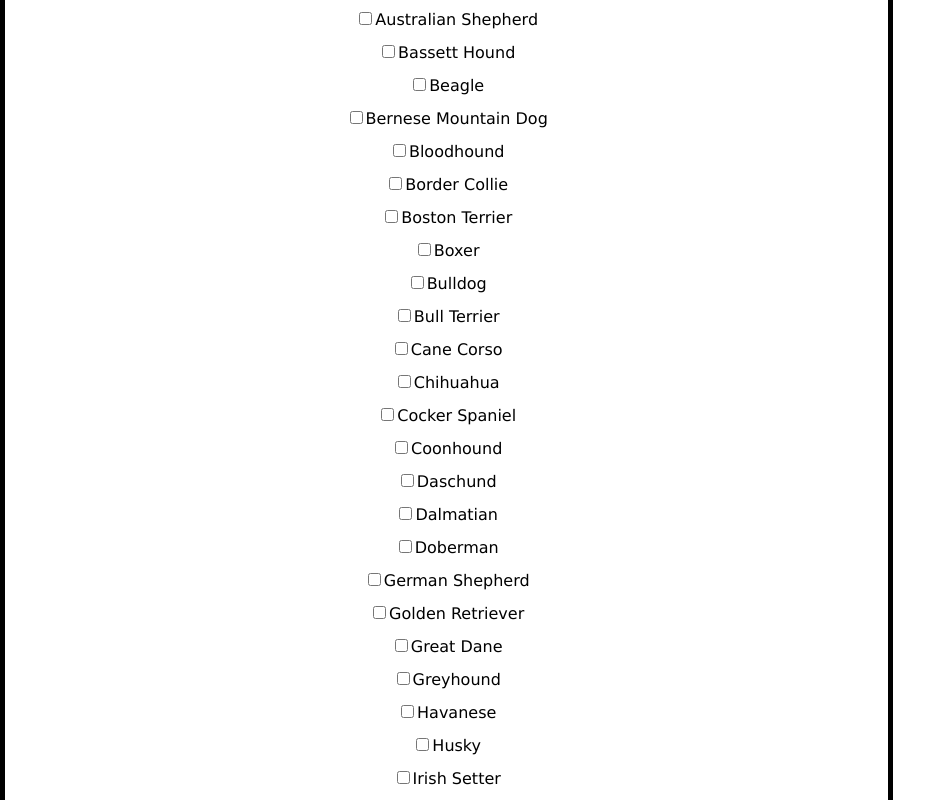
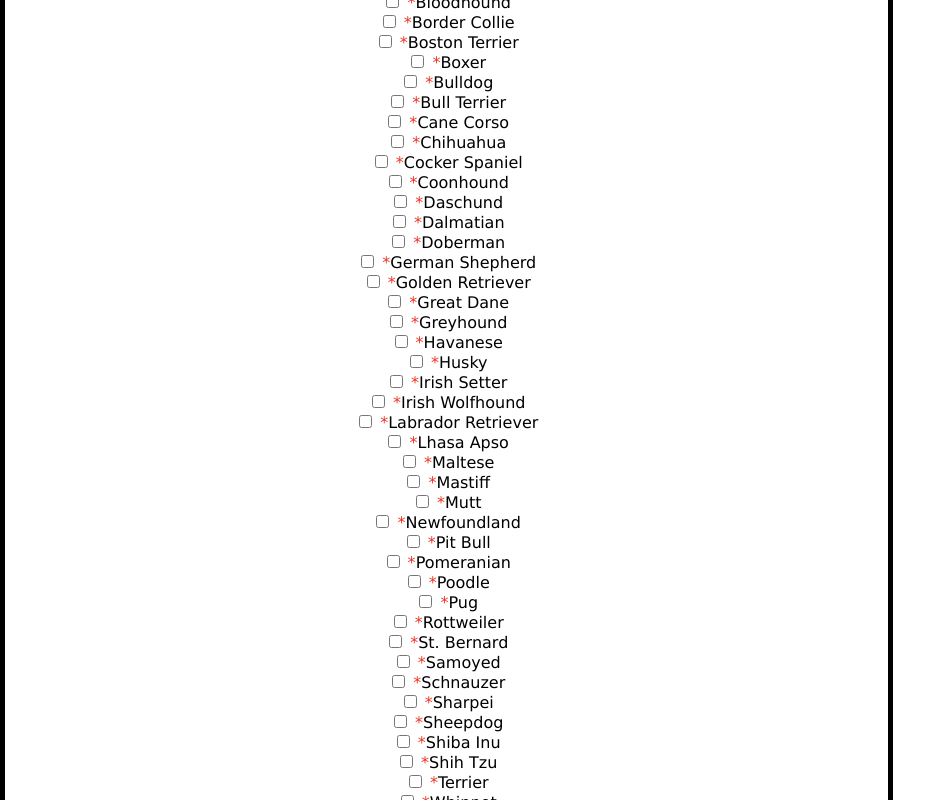
Before and after one commit to cmaher15/PAWs, a React (Create React App) app in the folder paws-front-end/: page /terms in a window 1280 px wide. Shown: the part 2000-2800 px from the top of the page, without its empty margins (0-951 px from the left). Built offline with nearby package versions, Linux system fonts and the light colour scheme.

Commit message:
change format to small array using map

```diff
--- a/paws-front-end/src/components/Form/BreedIncompability.jsx
+++ b/paws-front-end/src/components/Form/BreedIncompability.jsx
@@ -1,65 +1,19 @@
 import { useState } from "react";
 
 export default function BreedIncompatibility() {
-  const [breed_incompatibility, setBreedIncomp] = useState([])
+  const breeds = ["Afghan Hound", "Akita", "Alaskan Malemute", "Australian Cattle Dog", "Australian Shepherd", "Bassett Hound", "Beagle", "Bernese Mountain Dog", "Bloodhound", "Border Collie", "Boston Terrier", "Boxer", "Bulldog", "Bull Terrier", "Cane Corso", "Chihuahua", "Cocker Spaniel", "Coonhound", "Daschund", "Dalmatian", "Doberman", "German Shepherd", "Golden Retriever", "Great Dane", "Greyhound", "Havanese", "Husky", "Irish Setter", "Irish Wolfhound", "Labrador Retriever", "Lhasa Apso", "Maltese", "Mastiff", "Mutt", "Newfoundland", "Pit Bull", "Pomeranian", "Poodle", "Pug", "Rottweiler", "St. Bernard", "Samoyed", "Schnauzer", "Sharpei", "Sheepdog", "Shiba Inu", "Shih Tzu", "Terrier", "Whippet"]
   return (
     <div className="component">
     <label className="title">
       {" "}
       Which breed(s) of dogs is your dog NOT comfortable with? Select all that apply, if applicable.
     </label>{" "}<br/>
-    <br />
-    <br />
-      <input className="input" type="checkbox" name="Afghan Hound"  value={breed_incompatibility} onChange={(event) => setBreedIncomp(event.target.value)}/>Afghan Hound <br/>
-      <input className="input" type="checkbox" name="Akita"  value={breed_incompatibility} onChange={(event) => setBreedIncomp(event.target.value)}/>Akita <br/>
-      <input className="input" type="checkbox" name="Alaskan Malemute"  value={breed_incompatibility} onChange={(event) => setBreedIncomp(event.target.value)}/>Alaskan Malemute <br/>
-      <input className="input" type="checkbox" name="Australian Cattle Dog"  value={breed_incompatibility} onChange={(event) => setBreedIncomp(event.target.value)}/>Australian Cattle Dog <br/>
-      <input className="input" type="checkbox" name="Australian Shepherd"  value={breed_incompatibility} onChange={(event) => setBreedIncomp(event.target.value)}/>Australian Shepherd <br/>
-      <input className="input" type="checkbox" name="Bassett Hound"  value={breed_incompatibility} onChange={(event) => setBreedIncomp(event.target.value)}/>Bassett Hound<br/>
-      <input className="input" type="checkbox" name="Beagle"  value={breed_incompatibility} onChange={(event) => setBreedIncomp(event.target.value)}/>Beagle <br/>
-      <input className="input" type="checkbox" name="Bernese Mountain Dog"  value={breed_incompatibility} onChange={(event) => setBreedIncomp(event.target.value)}/>Bernese Mountain Dog<br/>
-      <input className="input" type="checkbox" name="Bloodhound"  value={breed_incompatibility} onChange={(event) => setBreedIncomp(event.target.value)}/>Bloodhound<br/>
-      <input className="input" type="checkbox" name="Border Collie"  value={breed_incompatibility} onChange={(event) => setBreedIncomp(event.target.value)}/>Border Collie <br/>
-      <input className="input" type="checkbox" name="Boston Terrier"  value={breed_incompatibility} onChange={(event) => setBreedIncomp(event.target.value)}/>Boston Terrier <br/>
-      <input className="input" type="checkbox" name="Boxer"  value={breed_incompatibility} onChange={(event) => setBreedIncomp(event.target.value)}/>Boxer <br/>
-      <input className="input" type="checkbox" name="Bulldog"  value={breed_incompatibility} onChange={(event) => setBreedIncomp(event.target.value)}/>Bulldog <br/>
-      <input className="input" type="checkbox" name="Bull Terrier"  value={breed_incompatibility} onChange={(event) => setBreedIncomp(event.target.value)}/>Bull Terrier <br/>
-      <input className="input" type="checkbox" name="Cane Corso"  value={breed_incompatibility} onChange={(event) => setBreedIncomp(event.target.value)}/>Cane Corso <br/>
-      <input className="input" type="checkbox" name="Chihuahua"  value={breed_incompatibility} onChange={(event) => setBreedIncomp(event.target.value)}/>Chihuahua <br/>
-      <input className="input" type="checkbox" name="Cocker Spaniel"  value={breed_incompatibility} onChange={(event) => setBreedIncomp(event.target.value)}/>Cocker Spaniel <br/>
-      <input className="input" type="checkbox" name="Coonhound"  value={breed_incompatibility} onChange={(event) => setBreedIncomp(event.target.value)}/>Coonhound <br/>
-      <input className="input" type="checkbox" name="Daschund"  value={breed_incompatibility} onChange={(event) => setBreedIncomp(event.target.value)}/>Daschund <br/>
-      <input className="input" type="checkbox" name="Dalmatian"  value={breed_incompatibility} onChange={(event) => setBreedIncomp(event.target.value)}/>Dalmatian <br/>
-      <input className="input" type="checkbox" name="Doberman"  value={breed_incompatibility} onChange={(event) => setBreedIncomp(event.target.value)}/>Doberman <br/>
-      <input className="input" type="checkbox" name="German Shepherd"  value={breed_incompatibility} onChange={(event) => setBreedIncomp(event.target.value)}/>German Shepherd <br/>
-      <input className="input" type="checkbox" name="Golden Retriever"  value={breed_incompatibility} onChange={(event) => setBreedIncomp(event.target.value)}/>Golden Retriever <br/>
-      <input className="input" type="checkbox" name="Great Dane"  value={breed_incompatibility} onChange={(event) => setBreedIncomp(event.target.value)}/>Great Dane <br/>
-      <input className="input" type="checkbox" name="Greyhound"  value={breed_incompatibility} onChange={(event) => setBreedIncomp(event.target.value)}/>Greyhound <br/>
-      <input className="input" type="checkbox" name="Havanese"  value={breed_incompatibility} onChange={(event) => setBreedIncomp(event.target.value)}/>Havanese<br/>
-      <input className="input" type="checkbox" name="Husky"  value={breed_incompatibility} onChange={(event) => setBreedIncomp(event.target.value)}/>Husky <br/>
-      <input className="input" type="checkbox" name="Irish Setter"  value={breed_incompatibility} onChange={(event) => setBreedIncomp(event.target.value)}/>Irish Setter <br/>
-      <input className="input" type="checkbox" name="Irish Wolfhound"  value={breed_incompatibility} onChange={(event) => setBreedIncomp(event.target.value)}/>Irish Wolfhound <br/>
-      <input className="input" type="checkbox" name="Labrador Retriever"  value={breed_incompatibility} onChange={(event) => setBreedIncomp(event.target.value)}/>Labrador Retriever <br/>
-      <input className="input" type="checkbox" name="Lhasa Apso"  value={breed_incompatibility} onChange={(event) => setBreedIncomp(event.target.value)}/>Lhasa Apso <br/>
-      <input className="input" type="checkbox" name="Maltese"  value={breed_incompatibility} onChange={(event) => setBreedIncomp(event.target.value)}/>Maltese <br/>
-      <input className="input" type="checkbox" name="Mastiff"  value={breed_incompatibility} onChange={(event) => setBreedIncomp(event.target.value)}/>Mastiff <br/>
-      <input className="input" type="checkbox" name="Mutt"  value={breed_incompatibility} onChange={(event) => setBreedIncomp(event.target.value)}/>Mutt <br/>
-      <input className="input" type="checkbox" name="Newfoundland"  value={breed_incompatibility} onChange={(event) => setBreedIncomp(event.target.value)}/>Newfoundland<br/>
-      <input className="input" type="checkbox" name="Pit Bull"  value={breed_incompatibility} onChange={(event) => setBreedIncomp(event.target.value)}/>Pit Bull <br/>
-      <input className="input" type="checkbox" name="Pomeranian"  value={breed_incompatibility} onChange={(event) => setBreedIncomp(event.target.value)}/>Pomeranian <br/>
-      <input className="input" type="checkbox" name="Poodle"  value={breed_incompatibility} onChange={(event) => setBreedIncomp(event.target.value)}/>Poodle <br/>
-      <input className="input" type="checkbox" name="Pug"  value={breed_incompatibility} onChange={(event) => setBreedIncomp(event.target.value)}/>Pug <br/>
-      <input className="input" type="checkbox" name="Rottweiler"  value={breed_incompatibility} onChange={(event) => setBreedIncomp(event.target.value)}/>Rottweiler <br/>
-      <input className="input" type="checkbox" name="St. Bernard"  value={breed_incompatibility} onChange={(event) => setBreedIncomp(event.target.value)}/>St. Bernard <br/>
-      <input className="input" type="checkbox" name="Samoyed"  value={breed_incompatibility} onChange={(event) => setBreedIncomp(event.target.value)}/>Samoyed <br/>
-      <input className="input" type="checkbox" name="Schnauzer"  value={breed_incompatibility} onChange={(event) => setBreedIncomp(event.target.value)}/>Schnauzer <br/>
-      <input className="input" type="checkbox" name="Shar Pei"  value={breed_incompatibility} onChange={(event) => setBreedIncomp(event.target.value)}/>Shar Pei <br/>
-      <input className="input" type="checkbox" name="Sheepdog"  value={breed_incompatibility} onChange={(event) => setBreedIncomp(event.target.value)}/>Sheepdog <br/>
-      <input className="input" type="checkbox" name="Shiba Inu"  value={breed_incompatibility} onChange={(event) => setBreedIncomp(event.target.value)}/>Shiba Inu <br/>
-      <input className="input" type="checkbox" name="Shih Tzu"  value={breed_incompatibility} onChange={(event) => setBreedIncomp(event.target.value)}/>Shih Tzu <br/>
-      <input className="input" type="checkbox" name="Terrier"  value={breed_incompatibility} onChange={(event) => setBreedIncomp(event.target.value)}/>Terrier <br/>
-      <input className="input" type="checkbox" name="Whippet"  value={breed_incompatibility} onChange={(event) => setBreedIncomp(event.target.value)}/> Whippet <br/>
-
+    {breeds.map((breed, index) => (
+      <div key={index}>
+        <input value={breed} type="checkbox" />
+        <span id="breed">{breed}</span>
+        </div>
+    ))}
   </div>
   )
 }
```
